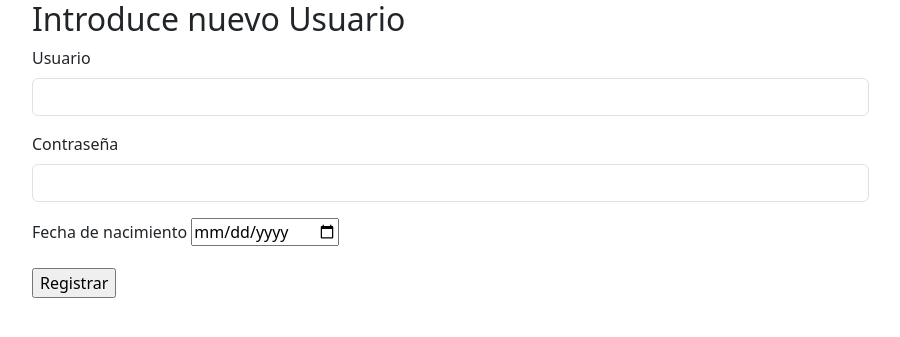
After one commit to IlloJuanma/Practica-Amazon, a PHP site: page /usuarios.php in a window 1280 px wide. The commit adds this page. Shown: the top 337 px of the page, without its empty margins (50-950 px from the left). Run offline with PHP 8.4, Linux system fonts and the light colour scheme.

Commit message:
Creado productos y usuarios, con validaciones

```diff
--- a/productos.php
+++ b/productos.php
@@ -112,7 +112,6 @@
                 </form>
             </div>
         </div>
-
     </body>
 
     </html>
--- /dev/null
+++ b/usuarios.php
@@ -0,0 +1,87 @@
+<!DOCTYPE html>
+<html lang="en">
+
+<head>
+    <meta charset="UTF-8">
+    <meta name="viewport" content="width=device-width, initial-scale=1.0">
+    <title>Usuarios</title>
+    <link href="https://cdn.jsdelivr.net/npm/bootstrap@5.3.2/dist/css/bootstrap.min.css" rel="stylesheet"
+        integrity="sha384-T3c6CoIi6uLrA9TneNEoa7RxnatzjcDSCmG1MXxSR1GAsXEV/Dwwykc2MPK8M2HN" crossorigin="anonymous">
+    <?php require 'funciones/depurar.php' ?>
+    <?php require 'funciones/base_datos_tienda.php' ?>
+</head>
+
+<body>
+    <?php
+    if ($_SERVER["REQUEST_METHOD"] == "POST") {
+        $temp_usuario = depurar($_POST["usuario"]);
+        $contrasena = depurar($_POST["contrasena"]);
+        $temp_nacimiento = depurar($_POST["fecha_nacimiento"]);
+
+        # Validación de usuario
+        if (!strlen($temp_usuario) > 0) {
+            $err_usuario = "El usuario es obligatorio";
+        } else {
+            $patron = "/^[A-Za-z_]{4,12}$/";
+            if (!preg_match($patron, $temp_usuario)) {
+                $err_usuario = "El usuario solo puede tener letras y '_', sin espacios";
+            } else {
+                $usuario = $temp_usuario;
+            }
+        }
+
+        # Validación de contraseña
+        if (!strlen($temp_contrasena) > 0) {
+            $err_contrasena = "La contraseña es obligatoria";
+        } else {
+            if (strlen($temp_contrasena) > 255) {
+                $err_contrasena = "La contraseña no puede tener más de 255 caracteres";
+            } else {
+                $contrasena = $temp_contrasena;
+                $contrasena_cifrada = password_hash($contrasena, PASSWORD_DEFAULT);
+            }
+
+        }
+
+        # Validación fecha nacimiento
+        if (strlen($temp_nacimiento) == 0) {
+            $err_fecha_nacimiento = "La fecha de nacimiento es obligatoria";
+        } else {
+            $fecha_actual = date("Y-m-d");
+            list($anyo_actual) = explode("-", $fecha_actual);
+            list($anyo) = explode("-", $temp_nacimiento);
+            if (($anyo_actual - $anyo > 12) && ($anyo_actual - $anyo < 120)) {
+                $fecha_nacimiento = $temp_nacimiento;
+            } else {
+                $err_fecha_nacimiento = "La fecha de nacimiento no es válida (menor de 120 años y mayor a 12 años)";
+            }
+        }
+    }
+    ?>
+
+    <div class="container">
+        <div class="col-9">
+            <h2>Introduce nuevo Usuario</h2>
+            <div class="mb-3">
+                <form action="" method="POST">
+                    <label class="form-label">Usuario</label>
+                    <input class="form-control" type="text" name="usuario">
+                    <?php if(isset($err_usuario)) echo $err_usuario ?>
+            </div>
+            <div class="mb-3">
+                <label class="form-label">Contraseña</label>
+                <input class="form-control" type="text" name="contrasena">
+                <?php if(isset($err_contrasena)) echo $err_contrasena ?>
+            </div>
+            <div class="mb-3">
+                <label class="form-label">Fecha de nacimiento</label>
+                <input class="form-date" type="date" name="fecha_nacimiento">
+                <?php if(isset($err_fecha_nacimiento)) echo $err_fecha_nacimiento ?>
+            </div>
+            <input type="submit" value="Registrar">
+            </form>
+        </div>
+    </div>
+</body>
+
+</html>
```
